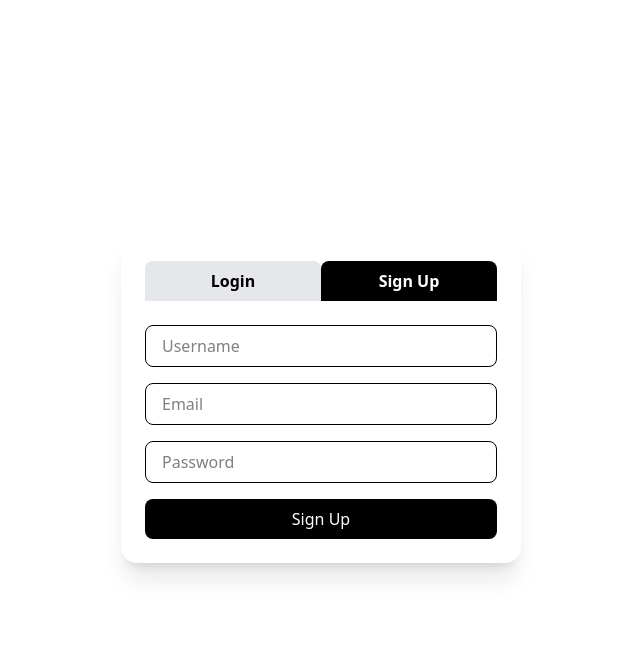
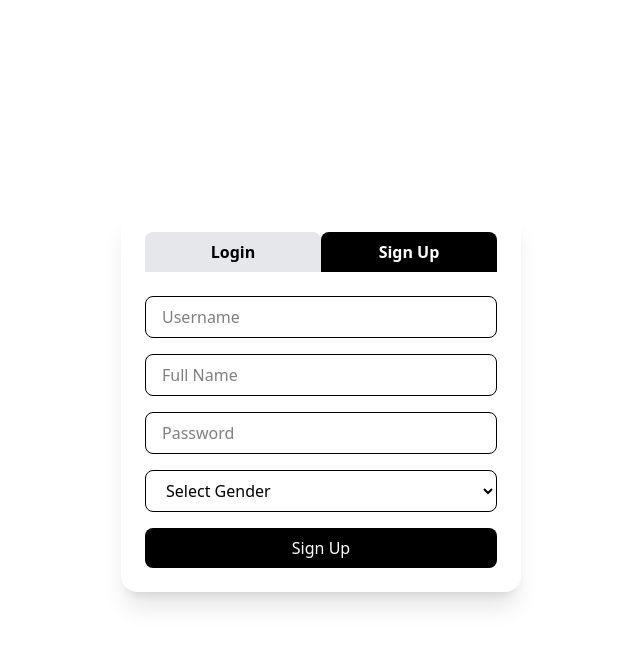
Before and after one commit to edmanlog123/web_dev_prework, a React (Vite) app in the folder frontend/: page /login in a window 1280 px wide. Both pictures are taken after a click on the button "Sign Up". Shown: the top 646 px of the page, without its empty margins (319-959 px from the left). Built offline with nearby package versions, Linux system fonts and the light colour scheme; no server answers.

Commit message:
Finshed auth flow setup

```diff
--- a/frontend/src/App.tsx
+++ b/frontend/src/App.tsx
@@ -1,14 +1,31 @@
-import { useState } from 'react'
-import AuthBox from './components/AuthBox'
+import { Routes, Route, Navigate } from "react-router-dom";
+import { useQuery } from "@apollo/client";
+import { GET_AUTHENTICATED_USER } from "./graphql/queries/user.query";
+import AuthBox from "./components/AuthBox";
+import Homepage from "./pages/Homepage";
+import NotFoundPage from "./pages/NotFoundPage";
 
-function App() {
-  const [count, setCount] = useState(0)
+export default function App() {
+  const { data, loading } = useQuery(GET_AUTHENTICATED_USER);
+
+  if (loading) return null;
 
   return (
-    <>
-      <AuthBox/>
-    </>
-  )
+    <Routes>
+      {/* Public Route - AuthBox with login/signup toggle */}
+      <Route
+        path="/login"
+        element={data?.authUser ? <Navigate to="/" /> : <AuthBox />}
+      />
+
+      {/* Protected Route - Homepage */}
+      <Route
+        path="/"
+        element={data?.authUser ? <Homepage /> : <Navigate to="/login" />}
+      />
+
+      {/* Catch-all for unknown routes */}
+      <Route path="*" element={<NotFoundPage />} />
+    </Routes>
+  );
 }
-
-export default App
--- a/frontend/src/components/LoginForm.tsx
+++ b/frontend/src/components/LoginForm.tsx
@@ -1,5 +1,5 @@
 import { useMutation } from "@apollo/client";
-import { LOGIN_MUTATION } from "../graphql/user.mutation.ts"; // adjust the path if needed
+import { LOGIN_MUTATION } from "../graphql/mutations/user.mutation.ts"; // adjust the path if needed
 import { useState } from "react";
 import { useNavigate } from "react-router-dom";
 import { toast } from "react-hot-toast";
@@ -17,7 +17,9 @@ export default function LoginForm() {
 		password: "",
 	});
 
-  const [login, { loading }] = useMutation(LOGIN_MUTATION);
+  const [login, { loading }] = useMutation(LOGIN_MUTATION, {
+    refetchQueries: ["GetAuthenticatedUser"],
+  });
 
 
   const navigate = useNavigate();
--- a/frontend/src/components/SignupForm.tsx
+++ b/frontend/src/components/SignupForm.tsx
@@ -2,25 +2,29 @@ import { useState } from "react";
 import { useMutation } from "@apollo/client";
 import { useNavigate } from "react-router-dom";
 import { toast } from "react-hot-toast";
-import { SIGNUP_MUTATION } from "../graphql/user.mutation.ts";
+import { SIGNUP_MUTATION } from "../graphql/mutations/user.mutation.ts";
 
 interface SignupData {
   username: string;
-  email: string;
+  name: string;
   password: string;
+  gender: string;
 }
 
 export default function SignupForm() {
   const [signupData, setSignupData] = useState<SignupData>({
     username: "",
-    email: "",
+    name: "",
     password: "",
+    gender:""
   });
 
   const navigate = useNavigate();
-  const [signup, { loading }] = useMutation(SIGNUP_MUTATION);
+  const [signup, { loading }] = useMutation(SIGNUP_MUTATION, {
+    refetchQueries: ["GetAuthenticatedUser"],
+  });
 
-  const handleChange = (e: React.ChangeEvent<HTMLInputElement>) => {
+  const handleChange = (e: React.ChangeEvent<HTMLInputElement| HTMLSelectElement>) => {
     const { name, value } = e.target;
     setSignupData((prev) => ({
       ...prev,
@@ -61,10 +65,10 @@ export default function SignupForm() {
         className="w-full px-4 py-2 border rounded-lg outline-none focus:ring-2 focus:ring-black"
       />
       <input
-        type="email"
-        name="email"
-        placeholder="Email"
-        value={signupData.email}
+        type="text"
+        name="name"
+        placeholder="Full Name"
+        value={signupData.name}
         onChange={handleChange}
         required
         className="w-full px-4 py-2 border rounded-lg outline-none focus:ring-2 focus:ring-black"
@@ -78,6 +82,20 @@ export default function SignupForm() {
         required
         className="w-full px-4 py-2 border rounded-lg outline-none focus:ring-2 focus:ring-black"
       />
+      <select
+        name="gender"
+        value={signupData.gender}
+        onChange={handleChange}
+        required
+        className="w-full px-4 py-2 border rounded-lg outline-none focus:ring-2 focus:ring-black"
+      >
+        <option value="" disabled>
+          Select Gender
+        </option>
+        <option value="male">Male</option>
+        <option value="female">Female</option>
+        <option value="Other">Other</option>
+      </select>
       <button
         type="submit"
         disabled={loading}
--- a/frontend/src/graphql/user.mutation.ts
+++ b/frontend/src/graphql/mutations/user.mutation.ts
@@ -10,8 +10,8 @@ export const LOGIN_MUTATION = gql`
 `;
 
 export const SIGNUP_MUTATION = gql`
-  mutation Signup($input: SignupInput!) {
-    signup(input: $input) {
+  mutation SignUp($input: SignUpInput!) {
+    signUp(input: $input) {
       _id
       username
     }
--- /dev/null
+++ b/frontend/src/graphql/queries/user.query.ts
@@ -0,0 +1,12 @@
+import { gql } from "@apollo/client";
+
+export const GET_AUTHENTICATED_USER = gql`
+  query GetAuthenticatedUser {
+    authUser {
+      _id
+      username
+      name
+      gender
+    }
+  }
+`;
--- /dev/null
+++ b/frontend/src/pages/Homepage.tsx
@@ -0,0 +1,23 @@
+import { useQuery } from "@apollo/client";
+import { GET_AUTHENTICATED_USER } from "../graphql/queries/user.query";
+import { toast } from "react-hot-toast";
+
+export default function HomePage() {
+  const { data, loading, error } = useQuery(GET_AUTHENTICATED_USER);
+
+  if (loading) return <p>Loading user...</p>;
+  if (error) {
+    toast.error("Failed to fetch user info");
+    return <p>Error: {error.message}</p>;
+  }
+
+  const user = data?.authUser;
+
+  return (
+    <div className="p-4">
+      <h1 className="text-2xl font-bold">Welcome, {user?.name}!</h1>
+      <p>Username: {user?.username}</p>
+      <p>Gender: {user?.gender}</p>
+    </div>
+  );
+}
--- /dev/null
+++ b/frontend/src/pages/NotFoundPage.tsx
@@ -0,0 +1,9 @@
+import React from 'react'
+
+const NotFoundPage = () => {
+  return (
+    <div>NotFoundPage</div>
+  )
+}
+
+export default NotFoundPage
```
